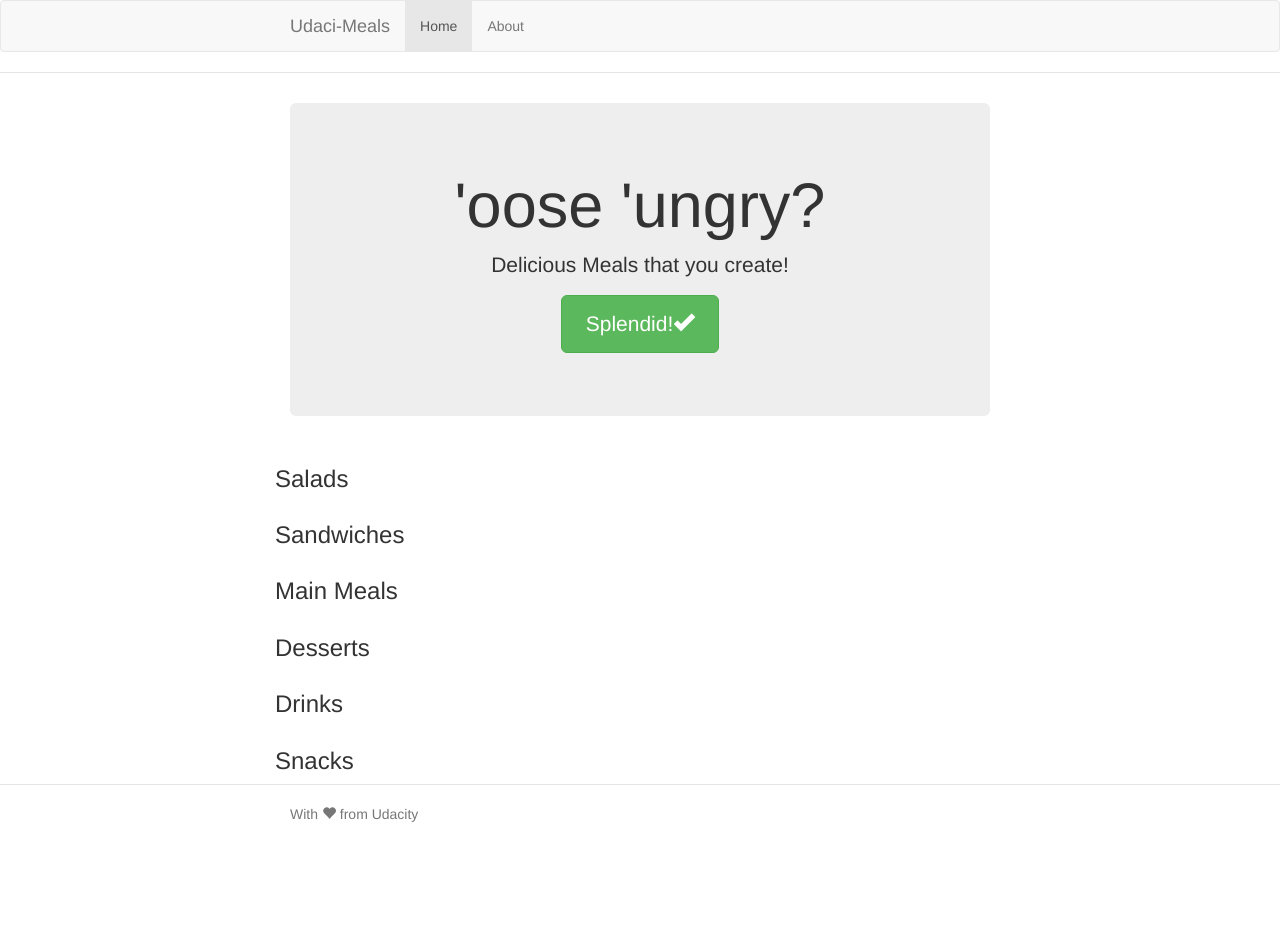
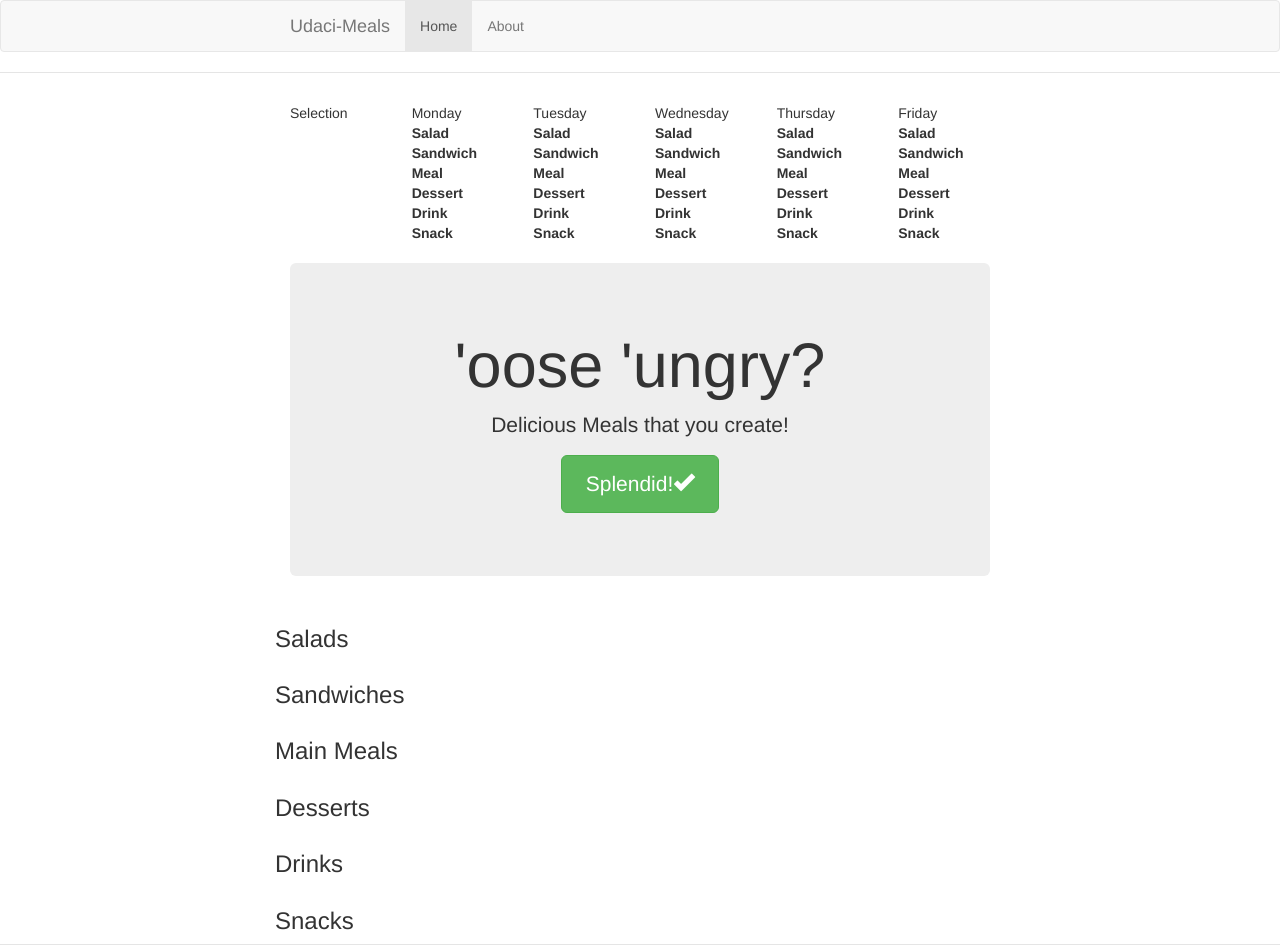
Before and after one commit to LabBros/FEF-UdaciMeals-Angular, a website: page app/index.html in a window 1280 px wide. Shown: the top 947 px of the page. Before the commit the page ends 834 px from the top, so only its background shows below. Drawn offline with nearby package versions, Linux system fonts and the light colour scheme; some packages are replaced by stand-ins of ours; files that its build step writes are made by us from their sources.

Commit message:
add order-tracker HTML

```diff
--- a/app/index.html
+++ b/app/index.html
@@ -47,6 +47,99 @@
       </div>
     </div>
 
+    <div class="container order">
+      <div class="row">
+	<div class="col-md-2">
+	  Selection
+	</div>
+	<div class="col-md-2">
+	  Monday
+	  <dl>
+	    <dt>Salad</dt>
+	    <dd></dd>
+	    <dt>Sandwich</dt>
+	    <dd></dd>
+	    <dt>Meal</dt>
+	    <dd></dd>
+	    <dt>Dessert</dt>
+	    <dd></dd>
+	    <dt>Drink</dt>
+	    <dd></dd>
+	    <dt>Snack</dt>
+	    <dd></dd>
+	  </dl>
+	</div>
+	<div class="col-md-2">
+	  Tuesday
+	  <dl>
+	    <dt>Salad</dt>
+	    <dd></dd>
+	    <dt>Sandwich</dt>
+	    <dd></dd>
+	    <dt>Meal</dt>
+	    <dd></dd>
+	    <dt>Dessert</dt>
+	    <dd></dd>
+	    <dt>Drink</dt>
+	    <dd></dd>
+	    <dt>Snack</dt>
+	    <dd></dd>
+	  </dl>
+	</div>
+	<div class="col-md-2">
+	  Wednesday
+	  <dl>
+	    <dt>Salad</dt>
+	    <dd></dd>
+	    <dt>Sandwich</dt>
+	    <dd></dd>
+	    <dt>Meal</dt>
+	    <dd></dd>
+	    <dt>Dessert</dt>
+	    <dd></dd>
+	    <dt>Drink</dt>
+	    <dd></dd>
+	    <dt>Snack</dt>
+	    <dd></dd>
+	  </dl>
+	</div>
+	<div class="col-md-2">
+	  Thursday
+	  <dl>
+	    <dt>Salad</dt>
+	    <dd></dd>
+	    <dt>Sandwich</dt>
+	    <dd></dd>
+	    <dt>Meal</dt>
+	    <dd></dd>
+	    <dt>Dessert</dt>
+	    <dd></dd>
+	    <dt>Drink</dt>
+	    <dd></dd>
+	    <dt>Snack</dt>
+	    <dd></dd>
+	  </dl>
+	</div>
+	<div class="col-md-2">
+	  Friday
+	  <dl>
+	    <dt>Salad</dt>
+	    <dd></dd>
+	    <dt>Sandwich</dt>
+	    <dd></dd>
+	    <dt>Meal</dt>
+	    <dd></dd>
+	    <dt>Dessert</dt>
+	    <dd></dd>
+	    <dt>Drink</dt>
+	    <dd></dd>
+	    <dt>Snack</dt>
+	    <dd></dd>
+	  </dl>
+	</div>
+      </div>
+    </div>
+
     <div class="container">
       <div ui-view></div>
     </div>
```
